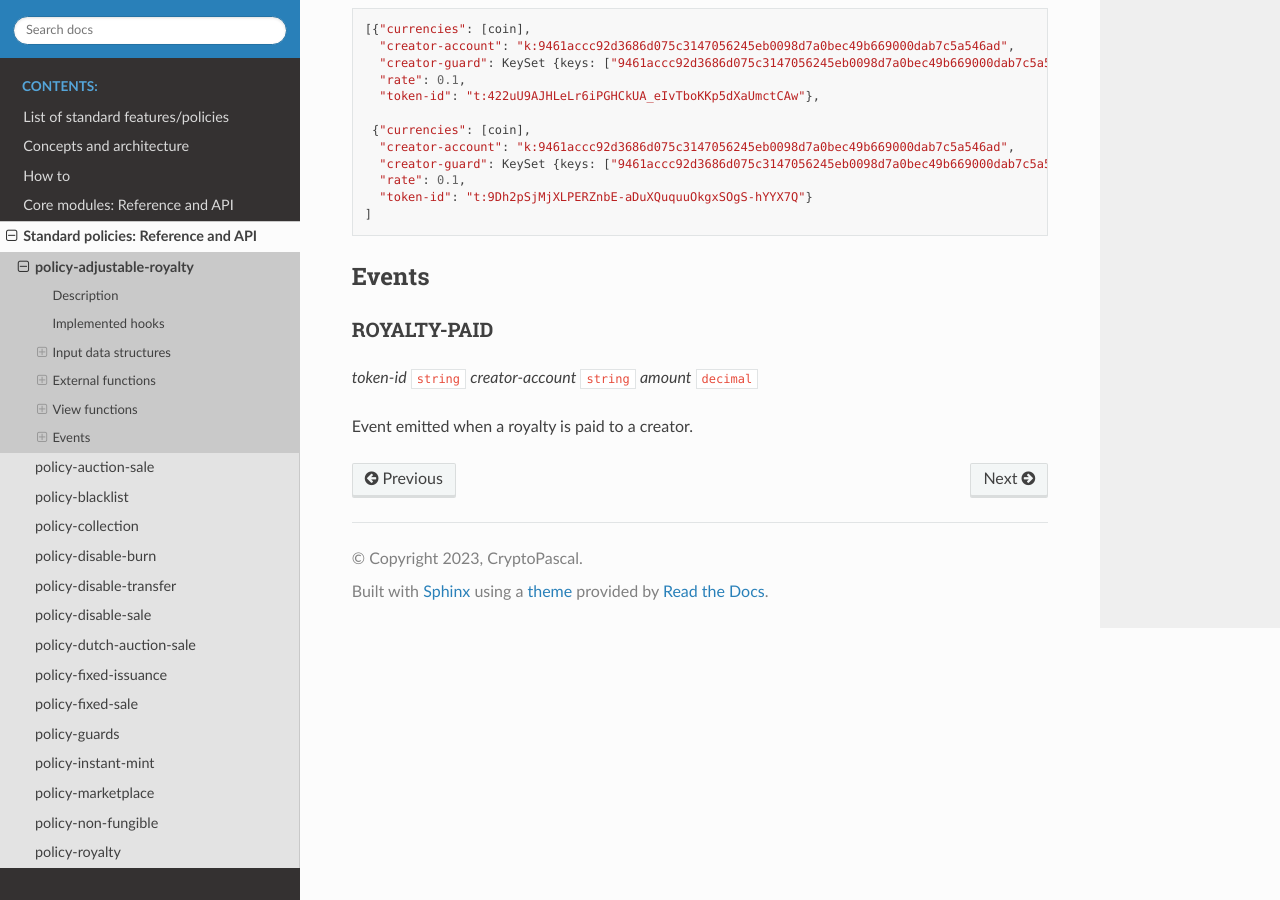
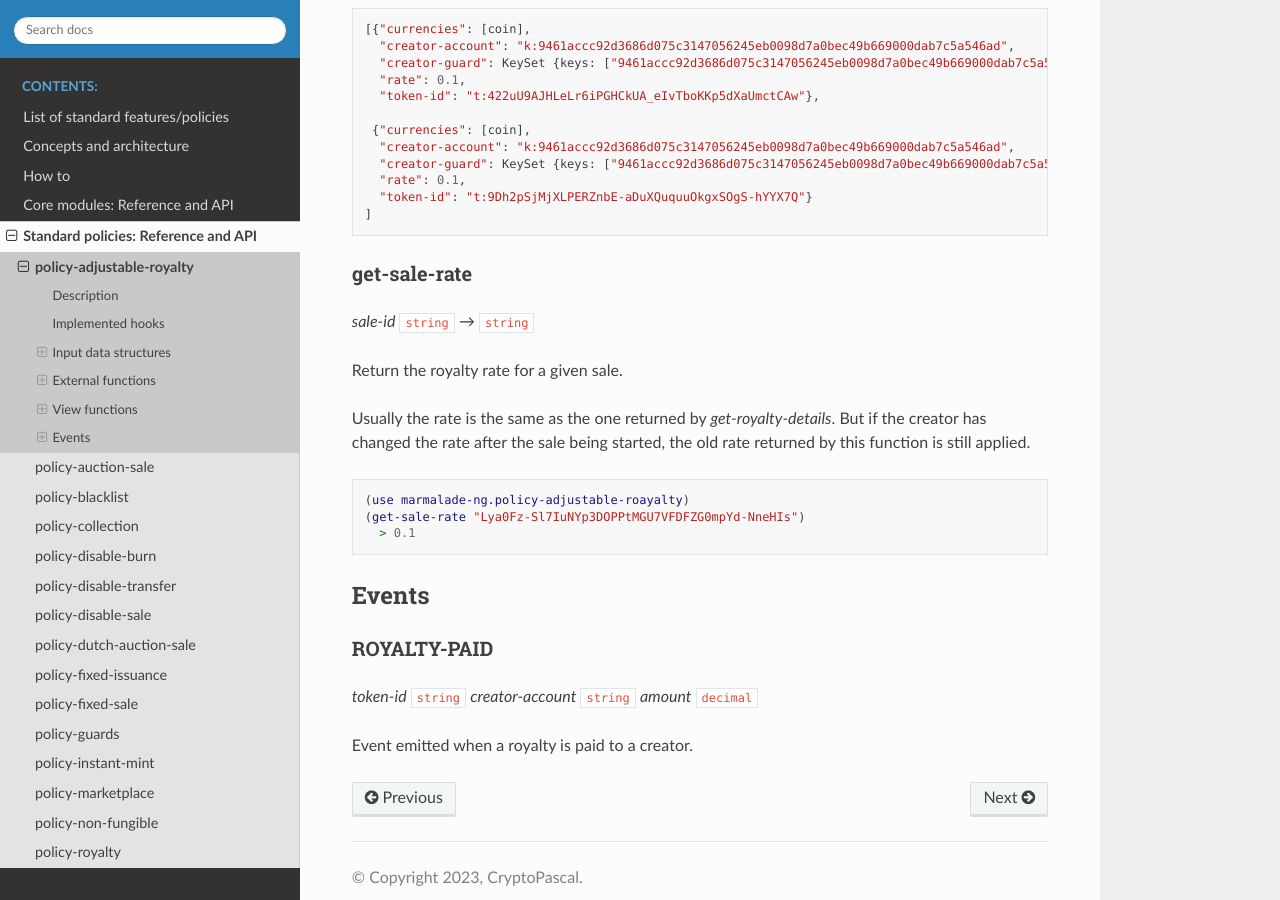
Before and after one commit to Marmalade-NG/marmalade-ng, a Sphinx documentation site: the page built from doc/source/policy-adjustable-royalty.rst, in a window 1280 px wide and 900 px high, scrolled down 3484 px. Built offline with Sphinx 7.4.7 and the Read the Docs theme 2.0.0, drawn with Linux system fonts in a browser that asks for light colours.

Commit message:
Add the new function (get-sale-rate) for the policy-adjustable-royalty

```diff
--- a/doc/source/policy-adjustable-royalty.rst
+++ b/doc/source/policy-adjustable-royalty.rst
@@ -183,6 +183,21 @@ Return the details of the royalties for a token for a given creator account.
     "token-id": "t:9Dh2pSjMjXLPERZnbE-aDuXQuquuOkgxSOgS-hYYX7Q"}
   ]
 
+get-sale-rate
+~~~~~~~~~~~~~
+*sale-id* ``string`` *→* ``string``
+
+Return the royalty rate for a given sale.
+
+Usually the rate is the same as the one returned by `get-royalty-details`.
+But if the creator has changed the rate after the sale being started, the old
+rate returned by this function is still applied.
+
+.. code:: lisp
+
+  (use marmalade-ng.policy-adjustable-roayalty)
+  (get-sale-rate "Lya0Fz-Sl7IuNYp3DOPPtMGU7VFDFZG0mpYd-NneHIs")
+    > 0.1
 
 Events
 ^^^^^^
```
Also changed, not shown: 2 other files.
